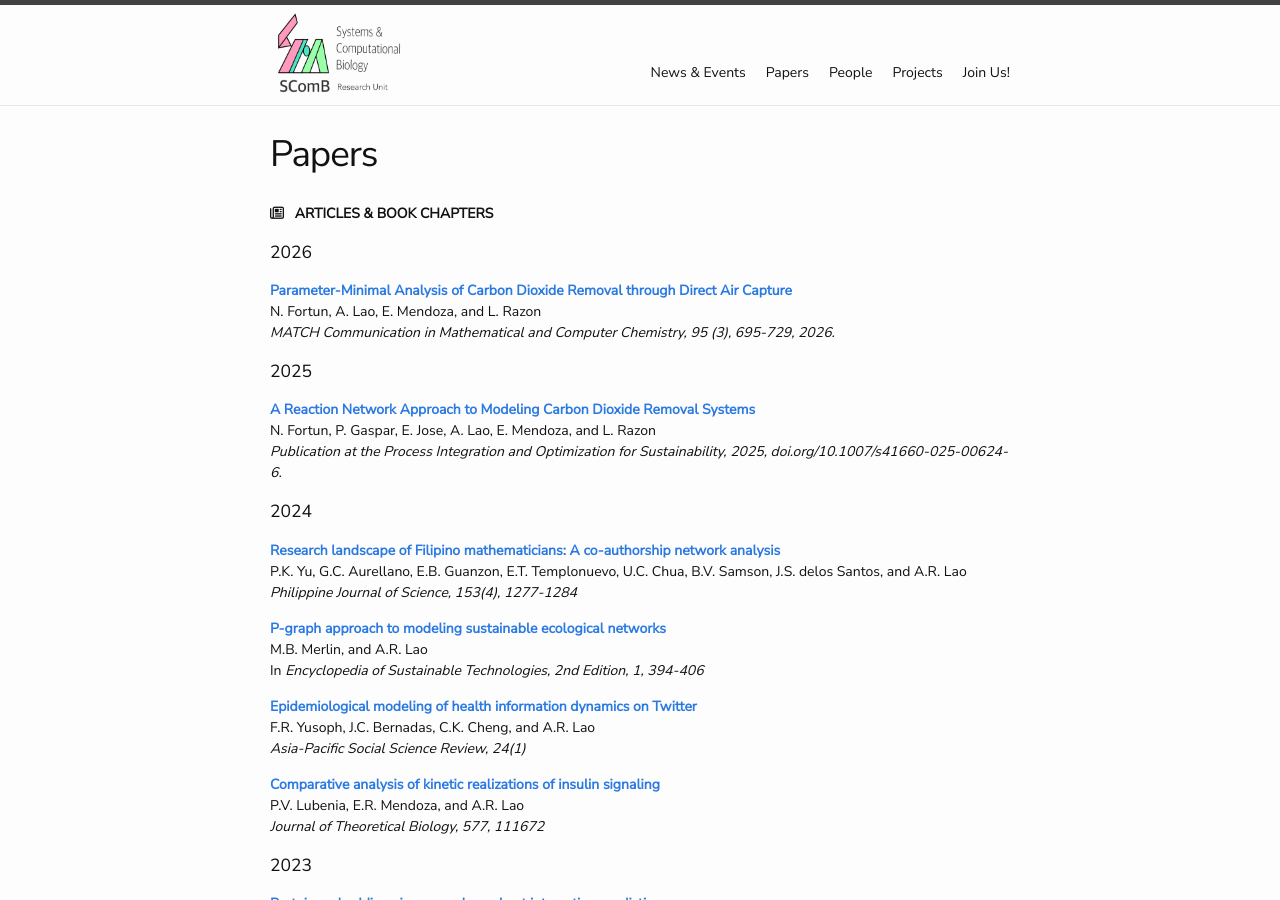
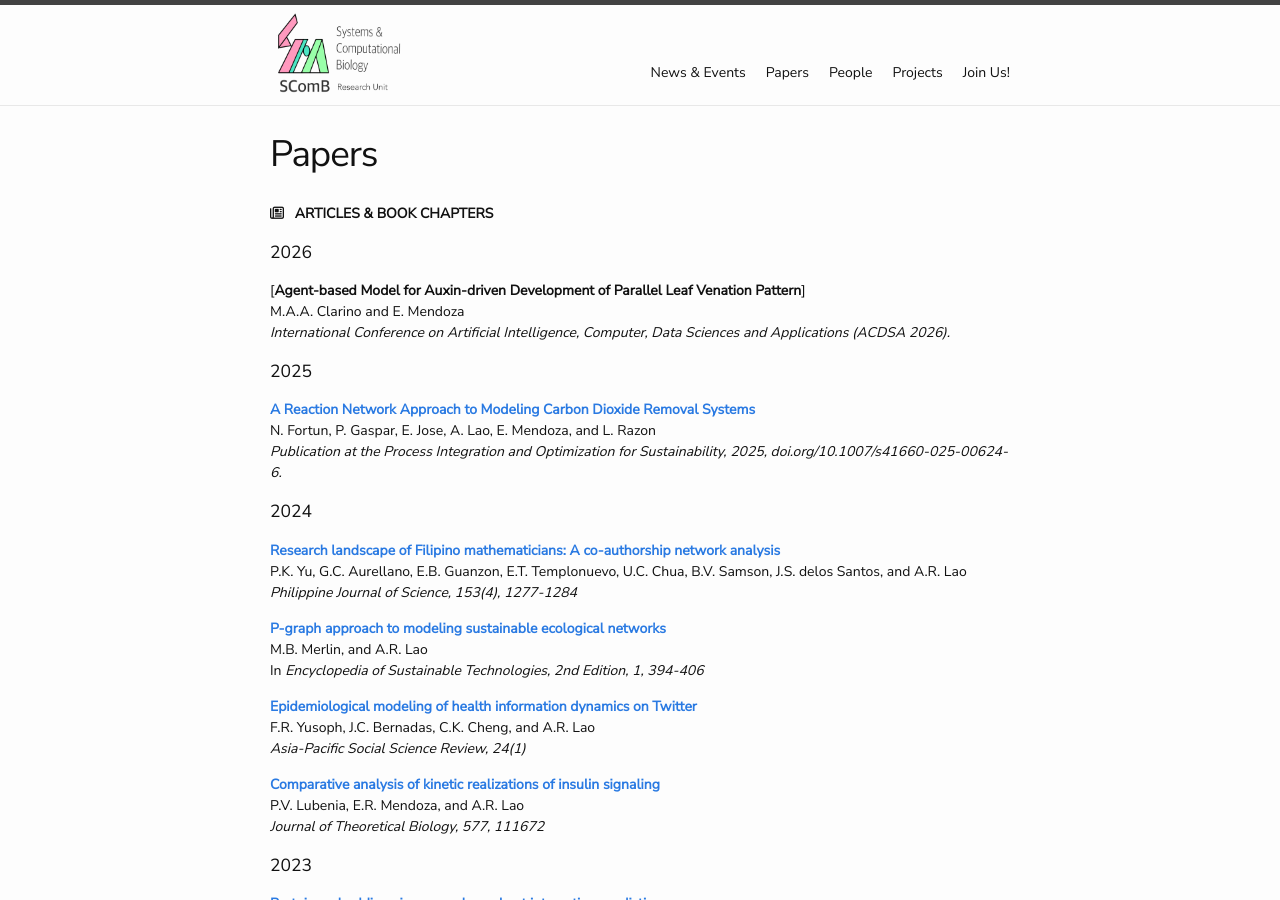
Before and after one commit to dlsu-scomb/dlsu-scomb.github.io, a Jekyll site: the page built from papers.md, in a window 1280 px wide and 900 px high. Built offline with Jekyll 4.4.1, drawn with Linux system fonts in a browser that asks for light colours; nearby versions of some CDN libraries; a style sheet for code colours, icons or effects is not loaded.

Commit message:
Update papers.md

```diff
--- a/papers.md
+++ b/papers.md
@@ -6,9 +6,11 @@ permalink: /papers/
 <i class="fa-regular fa-newspaper"></i> &nbsp; **ARTICLES & BOOK CHAPTERS**
 
 #### 2026
-[**Parameter-Minimal Analysis of Carbon Dioxide Removal through Direct Air Capture**](https://match.pmf.kg.ac.rs/issues/m95n3/m95n3_09325.html) <br>
-N. Fortun, A. Lao, E. Mendoza, and L. Razon <br>
-*MATCH Communication in Mathematical and Computer Chemistry, 95 (3), 695-729, 2026.*
+
+
+[**Agent-based Model for Auxin-driven Development of Parallel Leaf Venation Pattern**]<br>
+M.A.A. Clarino and E. Mendoza<br>
+*International Conference on Artificial Intelligence, Computer, Data Sciences and Applications (ACDSA 2026).*
 
 #### 2025
 [**A Reaction Network Approach to Modeling Carbon Dioxide Removal Systems**](https://link.springer.com/article/10.1007/s41660-025-00624-6#citeas) <br>
```
